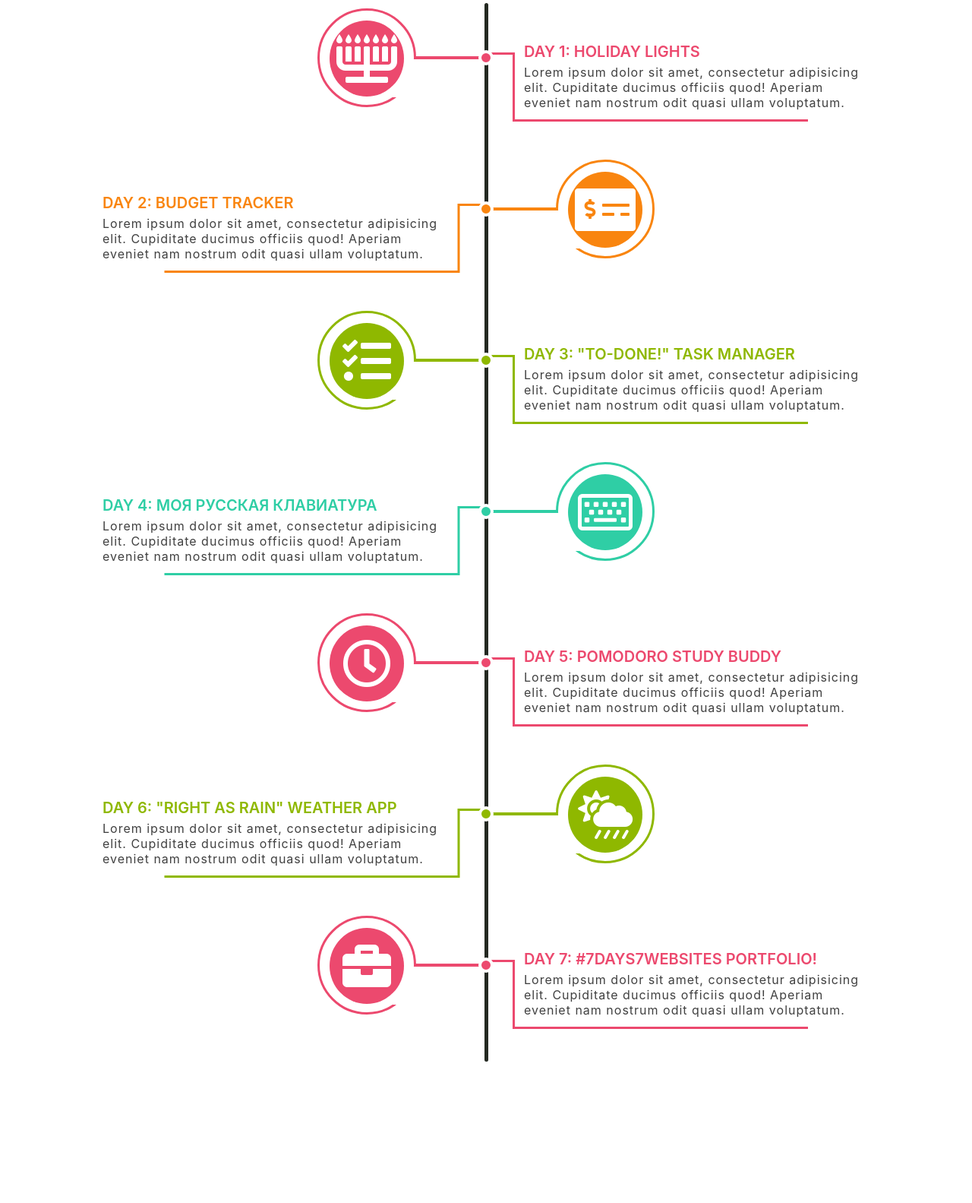
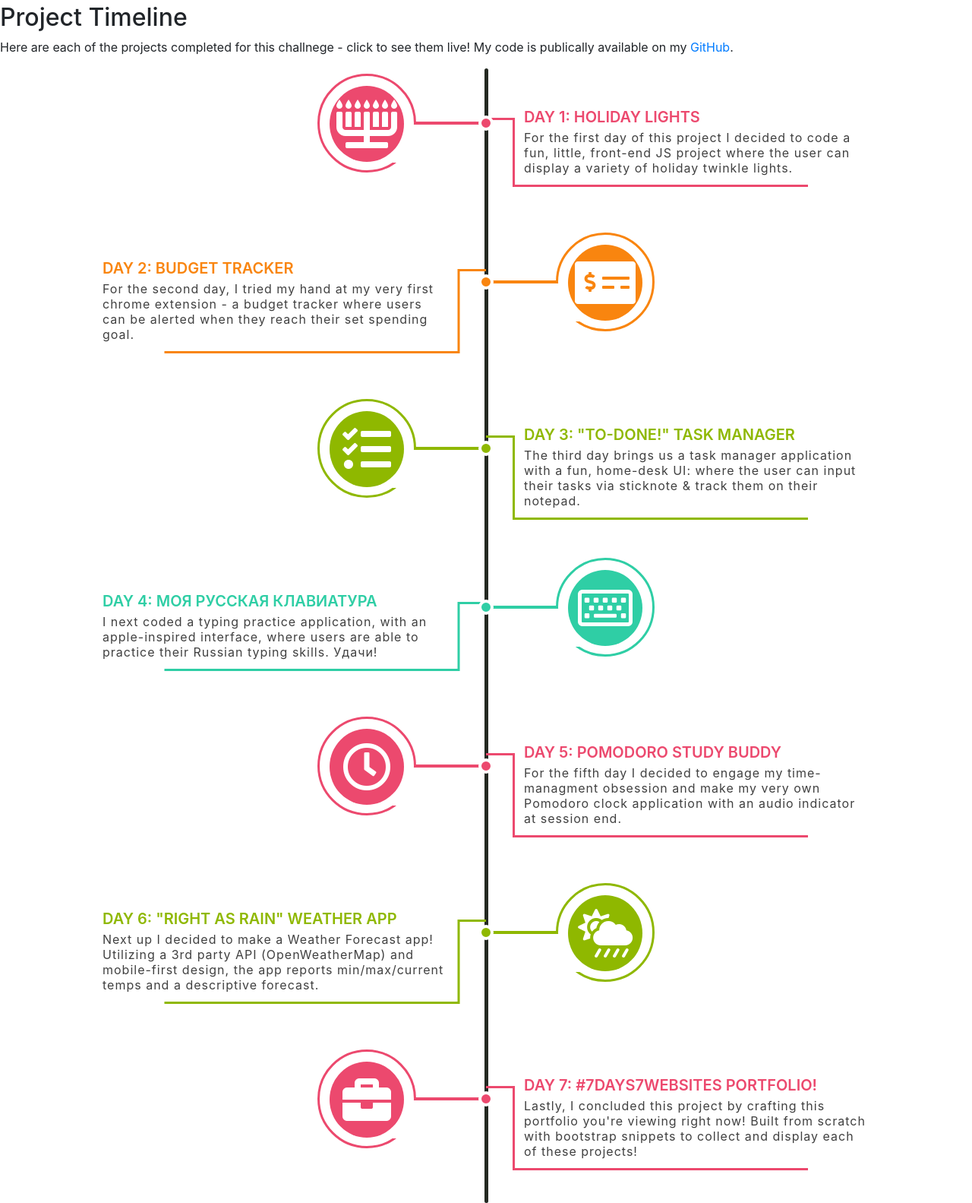
Before and after one commit to srsexton94/sevendays-portfolio, a website built with webpack: page index.html in a window 1280 px wide. Shown: the part 2396-3979 px from the top of the page at 76% size. Built offline with nearby package versions, Linux system fonts and the light colour scheme; files whose address does not match are found by name.

Commit message:
Add Project Details section content

```diff
--- a/index.html
+++ b/index.html
@@ -147,6 +147,12 @@
 
       <!-- Project Details Section -->
       <section id="details">
+        <div class="header">
+          <h2>Project Timeline</h2>
+          <p>Here are each of the projects completed for this challnege - click
+            to see them live!  My code is publically available on my
+            <a href="https://github.com/srsexton94">GitHub</a>.</p>
+        </div>
         <div class="container">
           <div class="row">
             <div class="col-md-12">
@@ -159,7 +165,9 @@
                   <div class="timeline-content">
                       <h3 class="title">Day 1: Holiday Lights</h3>
                       <p class="description">
-                          Lorem ipsum dolor sit amet, consectetur adipisicing elit. Cupiditate ducimus officiis quod! Aperiam eveniet nam nostrum odit quasi ullam voluptatum.
+                        For the first day of this project I decided to code a fun,
+                        little, front-end JS project where the user can display a
+                        variety of holiday twinkle lights.
                       </p>
                   </div>
                 </a>
@@ -171,7 +179,9 @@
                   <div class="timeline-content">
                       <h3 class="title">Day 2: Budget Tracker</h3>
                       <p class="description">
-                            Lorem ipsum dolor sit amet, consectetur adipisicing elit. Cupiditate ducimus officiis quod! Aperiam eveniet nam nostrum odit quasi ullam voluptatum.
+                          For the second day, I tried my hand at my very first
+                          chrome extension - a budget tracker where users can be
+                          alerted when they reach their set spending goal.
                       </p>
                   </div>
                 </a>
@@ -183,7 +193,9 @@
                     <div class="timeline-content">
                         <h3 class="title">Day 3: "To-Done!" Task Manager</h3>
                         <p class="description">
-                            Lorem ipsum dolor sit amet, consectetur adipisicing elit. Cupiditate ducimus officiis quod! Aperiam eveniet nam nostrum odit quasi ullam voluptatum.
+                            The third day brings us a task manager application with
+                            a fun, home-desk UI: where the user can input their
+                            tasks via sticknote & track them on their notepad.
                         </p>
                     </div>
                 </a>
@@ -195,7 +207,9 @@
                     <div class="timeline-content">
                         <h3 class="title">Day 4: Моя Русская Клавиатура</h3>
                         <p class="description">
-                            Lorem ipsum dolor sit amet, consectetur adipisicing elit. Cupiditate ducimus officiis quod! Aperiam eveniet nam nostrum odit quasi ullam voluptatum.
+                            I next coded a typing practice application, with an
+                            apple-inspired interface, where users are able to
+                            practice their Russian typing skills. Удачи!
                         </p>
                     </div>
                 </a>
@@ -207,7 +221,9 @@
                     <div class="timeline-content">
                         <h3 class="title">Day 5: Pomodoro Study Buddy</h3>
                         <p class="description">
-                            Lorem ipsum dolor sit amet, consectetur adipisicing elit. Cupiditate ducimus officiis quod! Aperiam eveniet nam nostrum odit quasi ullam voluptatum.
+                            For the fifth day I decided to engage my time-managment
+                            obsession and make my very own Pomodoro clock application
+                            with an audio indicator at session end.
                         </p>
                     </div>
                 </a>
@@ -219,7 +235,10 @@
                     <div class="timeline-content">
                         <h3 class="title">Day 6: "Right as Rain" Weather App</h3>
                         <p class="description">
-                            Lorem ipsum dolor sit amet, consectetur adipisicing elit. Cupiditate ducimus officiis quod! Aperiam eveniet nam nostrum odit quasi ullam voluptatum.
+                            Next up I decided to make a Weather Forecast app!
+                            Utilizing a 3rd party API (OpenWeatherMap) and
+                            mobile-first design, the app reports min/max/current
+                            temps and a descriptive forecast.
                         </p>
                     </div>
                 </a>
@@ -231,7 +250,10 @@
                     <div class="timeline-content">
                         <h3 class="title">Day 7: #7Days7Websites Portfolio!</h3>
                         <p class="description">
-                            Lorem ipsum dolor sit amet, consectetur adipisicing elit. Cupiditate ducimus officiis quod! Aperiam eveniet nam nostrum odit quasi ullam voluptatum.
+                            Lastly, I concluded this project by crafting this
+                            portfolio you're viewing right now!  Built from
+                            scratch with bootstrap snippets to collect and
+                            display each of these projects!
                         </p>
                     </div>
                 </a>
```
Lines whose indentation alone changed are shown as unchanged.
